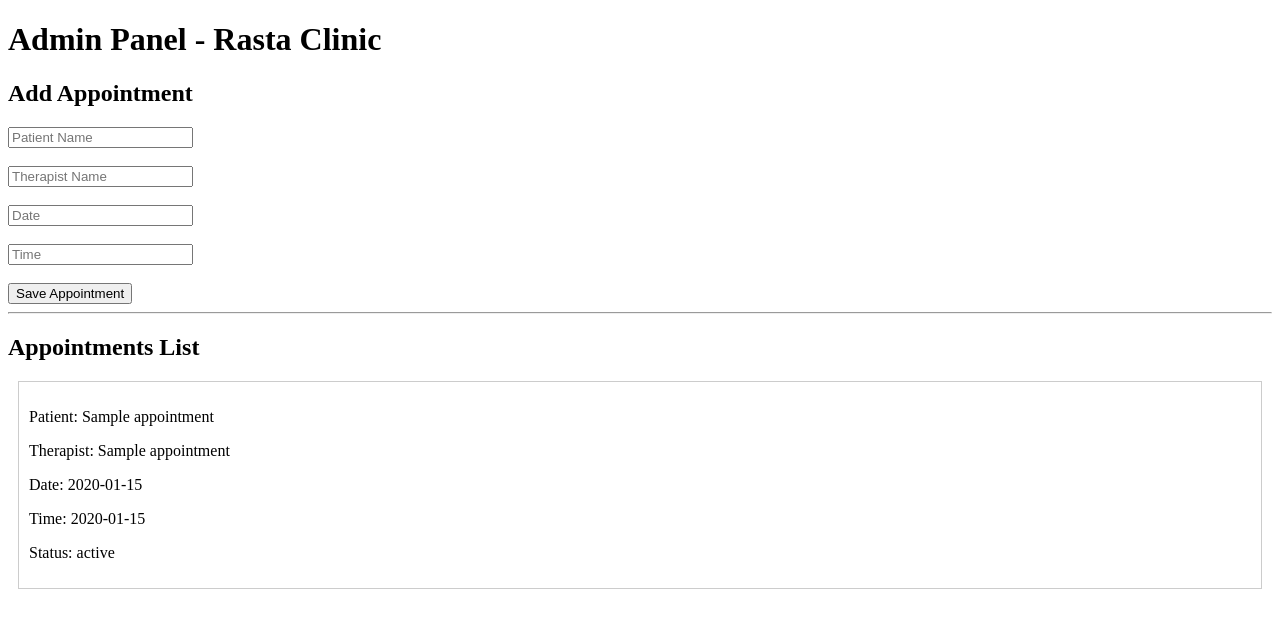
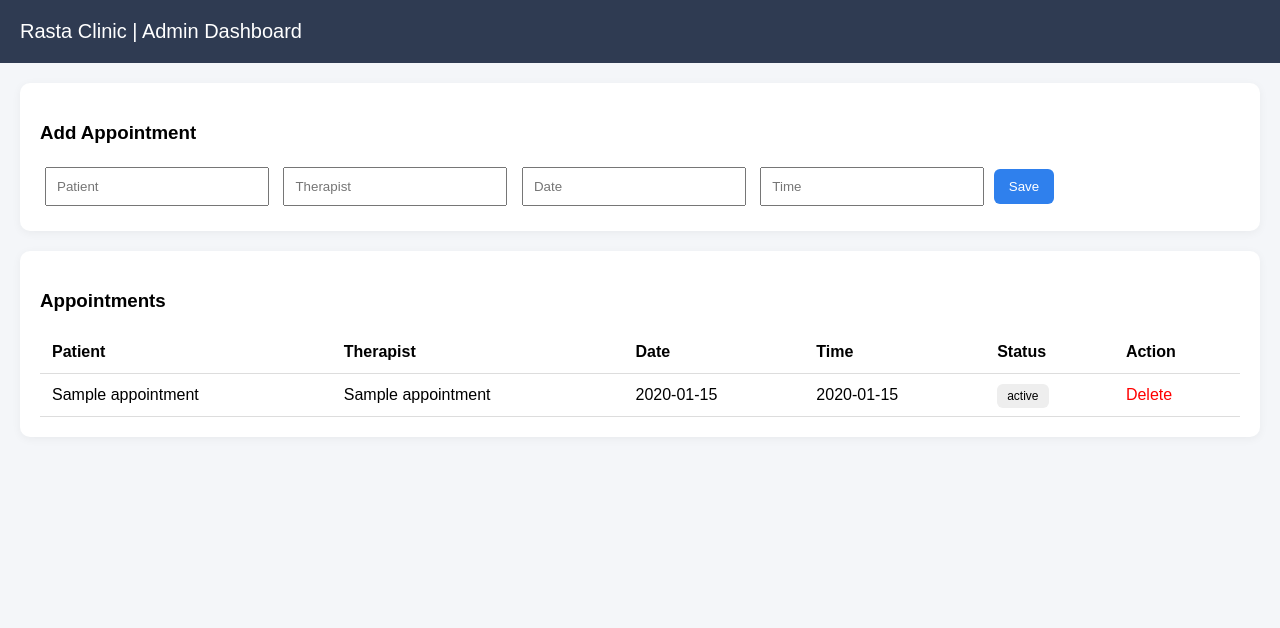
Before and after one commit to rasta-clinic/clinic-system, a Flask app: page /admin in a window 1280 px wide. Shown: the top 628 px of the page. Run offline with Flask 3, Linux system fonts and the light colour scheme; the visitor is signed in with stand-in values (Sample User, id 1); tables that the repository leaves empty hold one stand-in row (values such as "Sample post").

Commit message:
Update admin_dashboard.html

```diff
--- a/templates/admin_dashboard.html
+++ b/templates/admin_dashboard.html
@@ -1,43 +1,127 @@
 <!DOCTYPE html>
-<html>
+<html lang="en">
 <head>
-    <title>Admin Dashboard</title>
+<meta charset="UTF-8">
+<title>Rasta Clinic Panel</title>
+
+<style>
+body {
+    font-family: Arial;
+    background: #f4f6f9;
+    margin: 0;
+    padding: 0;
+}
+
+.header {
+    background: #2f3b52;
+    color: white;
+    padding: 20px;
+    font-size: 20px;
+}
+
+.container {
+    padding: 20px;
+}
+
+.card {
+    background: white;
+    padding: 20px;
+    border-radius: 10px;
+    margin-bottom: 20px;
+    box-shadow: 0 2px 10px rgba(0,0,0,0.05);
+}
+
+input {
+    padding: 10px;
+    margin: 5px;
+    width: 200px;
+}
+
+button {
+    padding: 10px 15px;
+    background: #2f80ed;
+    color: white;
+    border: none;
+    border-radius: 6px;
+    cursor: pointer;
+}
+
+table {
+    width: 100%;
+    border-collapse: collapse;
+    margin-top: 10px;
+}
+
+th, td {
+    padding: 12px;
+    border-bottom: 1px solid #ddd;
+    text-align: left;
+}
+
+.status {
+    padding: 5px 10px;
+    border-radius: 6px;
+    background: #eee;
+    font-size: 12px;
+}
+
+.delete {
+    color: red;
+    text-decoration: none;
+}
+</style>
 </head>
+
 <body>
 
-<h1>Admin Panel - Rasta Clinic</h1>
+<div class="header">
+Rasta Clinic | Admin Dashboard
+</div>
 
-<h2>Add Appointment</h2>
+<div class="container">
+
+<div class="card">
+<h3>Add Appointment</h3>
 
 <form action="/add_appointment" method="POST">
-    <input type="text" name="patient_name" placeholder="Patient Name" required>
-    <br><br>
+    <input name="patient_name" placeholder="Patient">
+    <input name="therapist_name" placeholder="Therapist">
+    <input name="date" placeholder="Date">
+    <input name="time" placeholder="Time">
+    <button type="submit">Save</button>
+</form>
+</div>
 
-    <input type="text" name="therapist_name" placeholder="Therapist Name" required>
-    <br><br>
+<div class="card">
+<h3>Appointments</h3>
 
-    <input type="text" name="date" placeholder="Date" required>
-    <br><br>
-
-    <input type="text" name="time" placeholder="Time" required>
-    <br><br>
-
-    <button type="submit">Save Appointment</button>
-</form>
-
-<hr>
-
-<h2>Appointments List</h2>
+<table>
+<tr>
+    <th>Patient</th>
+    <th>Therapist</th>
+    <th>Date</th>
+    <th>Time</th>
+    <th>Status</th>
+    <th>Action</th>
+</tr>
 
 {% for a in appointments %}
-    <div style="border:1px solid #ccc; padding:10px; margin:10px;">
-        <p>Patient: {{ a.patient_name }}</p>
-        <p>Therapist: {{ a.therapist_name }}</p>
-        <p>Date: {{ a.date }}</p>
-        <p>Time: {{ a.time }}</p>
-        <p>Status: {{ a.status }}</p>
-    </div>
+<tr>
+    <td>{{ a.patient_name }}</td>
+    <td>{{ a.therapist_name }}</td>
+    <td>{{ a.date }}</td>
+    <td>{{ a.time }}</td>
+    <td><span class="status">{{ a.status }}</span></td>
+    <td>
+        <a class="delete" href="/delete_appointment/{{ a.id }}">Delete</a>
+    </td>
+</tr>
 {% endfor %}
+</table>
+
+</div>
+
+</div>
 
 </body>
 </html>
```
